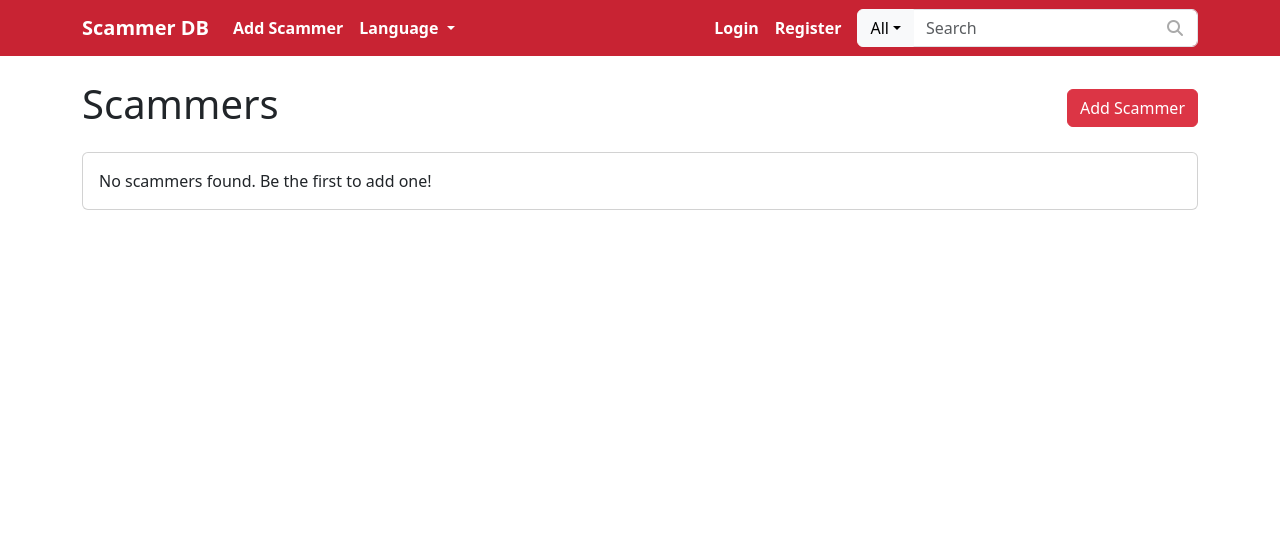
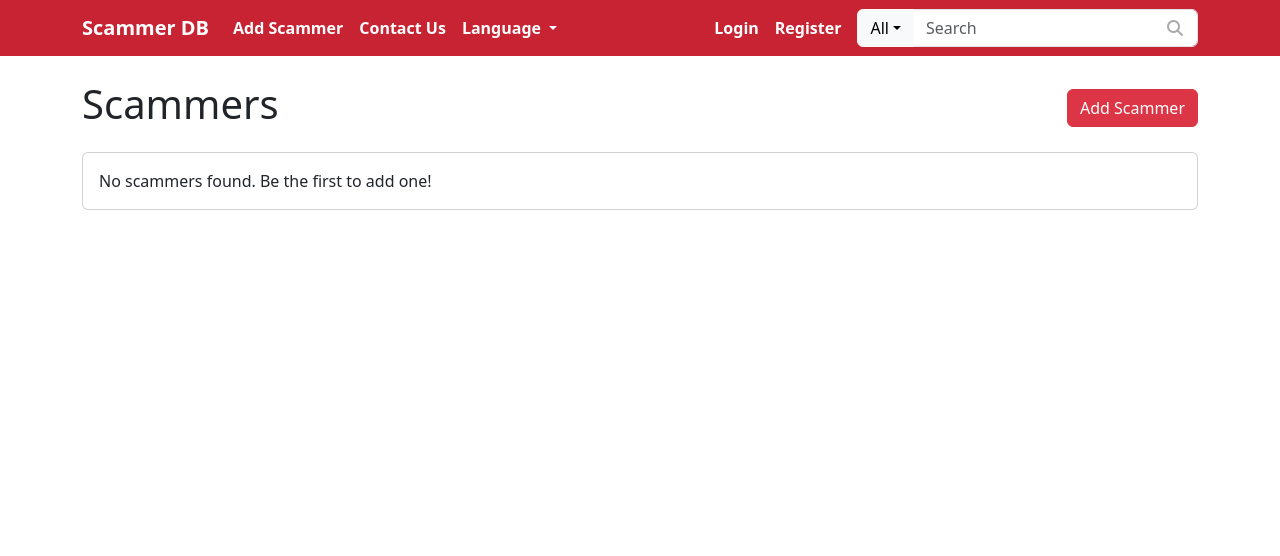
Before and after one commit to lou320/ScammerDB, a Django app: page /en/ in a window 1280 px wide. Shown: the top 556 px of the page. Run offline with Django 5.2, Linux system fonts and the light colour scheme; data comes from the database, SQL or seed files in the repository; some libraries are stand-ins or nearby versions.

Commit message:
add contact us page

```diff
--- a/scammers/templates/scammers/base.html
+++ b/scammers/templates/scammers/base.html
@@ -32,6 +32,9 @@
                                                     <a class="nav-link" href="{% url 'pending_scammers' %}">Pending Scammers</a>
                                                 </li>
                                                 {% endif %}
+                                                <li class="nav-item">
+                                                    <a class="nav-link" href="{% url 'contact_us' %}">{% trans "Contact Us" %}</a>
+                                                </li>
                                                 <li class="nav-item dropdown">
                                                     <a class="nav-link dropdown-toggle" href="#" id="navbarDropdown" role="button" data-bs-toggle="dropdown" aria-expanded="false">
                                                         {% trans "Language" %}
--- a/scammers/urls.py
+++ b/scammers/urls.py
@@ -7,6 +7,7 @@ urlpatterns = [
     path('', views.scammer_list, name='scammer_list'),
     path('scammer/<int:pk>/', views.scammer_detail, name='scammer_detail'),
     path('add/', views.add_scammer, name='add_scammer'),
+    path('contact/', views.contact_us, name='contact_us'),
     path('scammer/<int:pk>/approve/', views.approve_scammer, name='approve_scammer'),
     path('scammer/<int:pk>/reject/', views.reject_scammer, name='reject_scammer'),
     path('pending/', views.pending_scammers, name='pending_scammers'),
--- a/scammers/views.py
+++ b/scammers/views.py
@@ -207,6 +207,9 @@ def add_scammer(request):
     }
     return render(request, 'scammers/add_scammer.html', context)
 
+def contact_us(request):
+    return render(request, 'scammers/contact_us.html')
+
 @staff_member_required
 def approve_scammer(request, pk):
     scammer = get_object_or_404(Scammer, pk=pk)
```
Also changed, not shown: scammers/templates/scammers/contact_us.html (added, +11 -0 lines), locale/en/LC_MESSAGES/django.po, locale/my/LC_MESSAGES/django.po, 1 other file.
